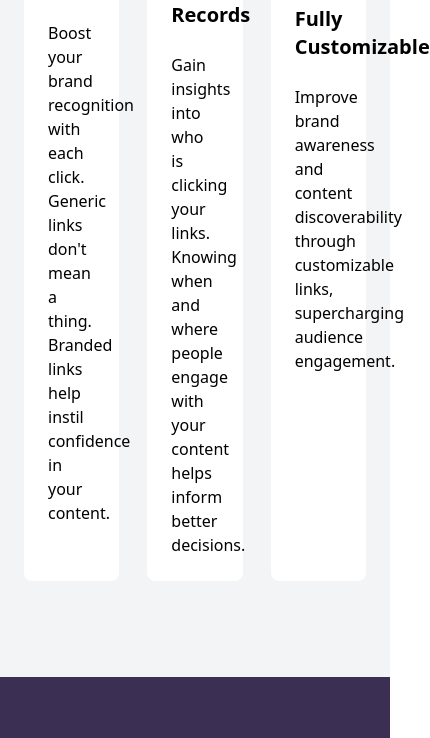
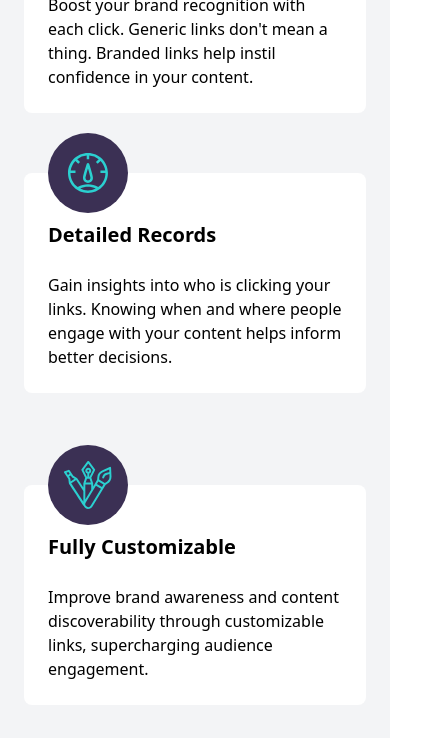
Before and after one commit to ZahraBahmanpour/shortly, a website: page src/index.html in a window 390 px wide. Shown: the part 1633-2371 px from the top of the page, 430 px wide, since content can reach past the window. Drawn offline with Linux system fonts and the light colour scheme.

Commit message:
responsive features section

```diff
--- a/src/index.html
+++ b/src/index.html
@@ -138,7 +138,9 @@
     </section>
 
     <section id="features" class="bg-lightGray">
-      <div class="container grid grid-cols-3 px-6 gap-x-7 pb-24 pt-24">
+      <div
+        class="container grid grid-cols-1 px-6 gap-y-7 pb-24 pt-24 md:grid-cols-2 lg:grid-cols-3 md:gap-x-7"
+      >
         <!-- Box 1 -->
         <div class="relative flex flex-col gap-y-6 rounded-lg bg-white p-6">
           <!-- Image Positioning -->
@@ -183,7 +185,7 @@
 
         <!-- Box 3 -->
         <div
-          class="relative mt-16 flex flex-col gap-y-6 rounded-lg bg-white p-6"
+          class="relative mt-16 flex flex-col gap-y-6 rounded-lg bg-white p-6 mt-10"
         >
           <!-- Image Positioning -->
           <div class="absolute -top-10 left-16 -ml-10">
```
Also changed, not shown: src/output.css.
